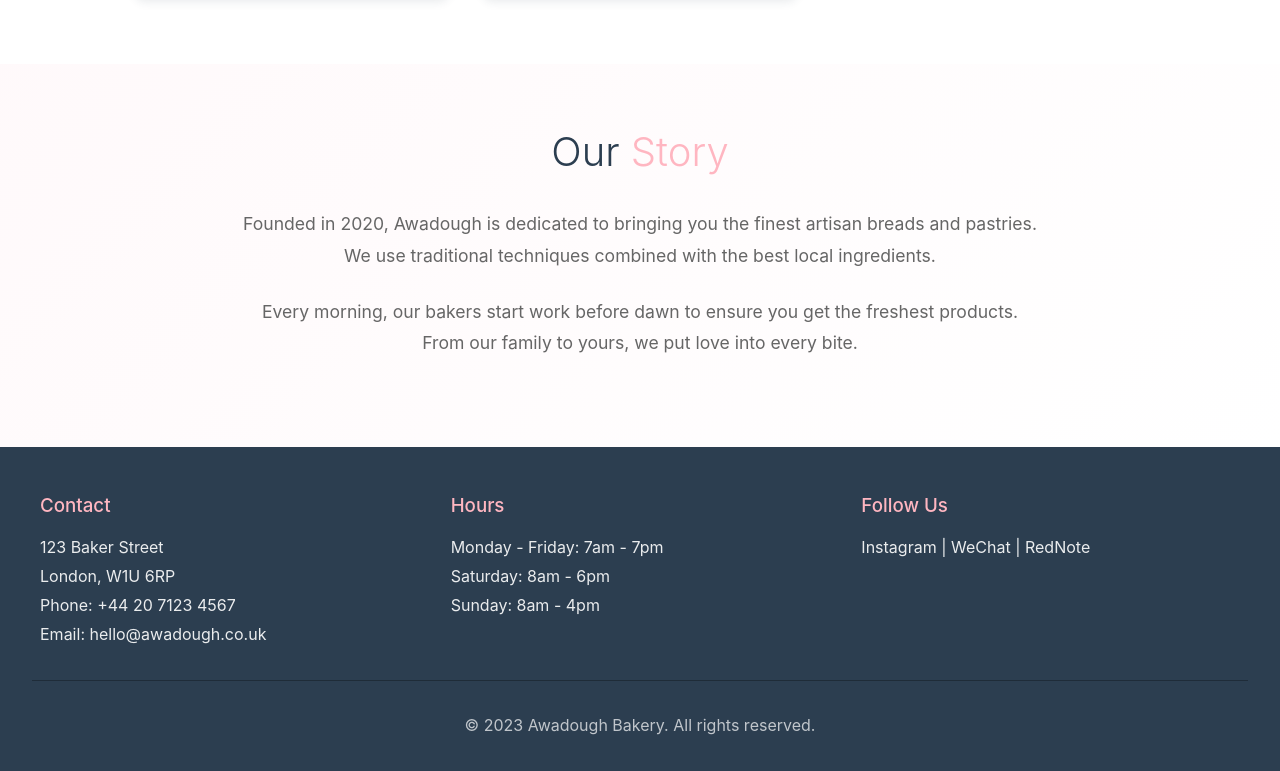
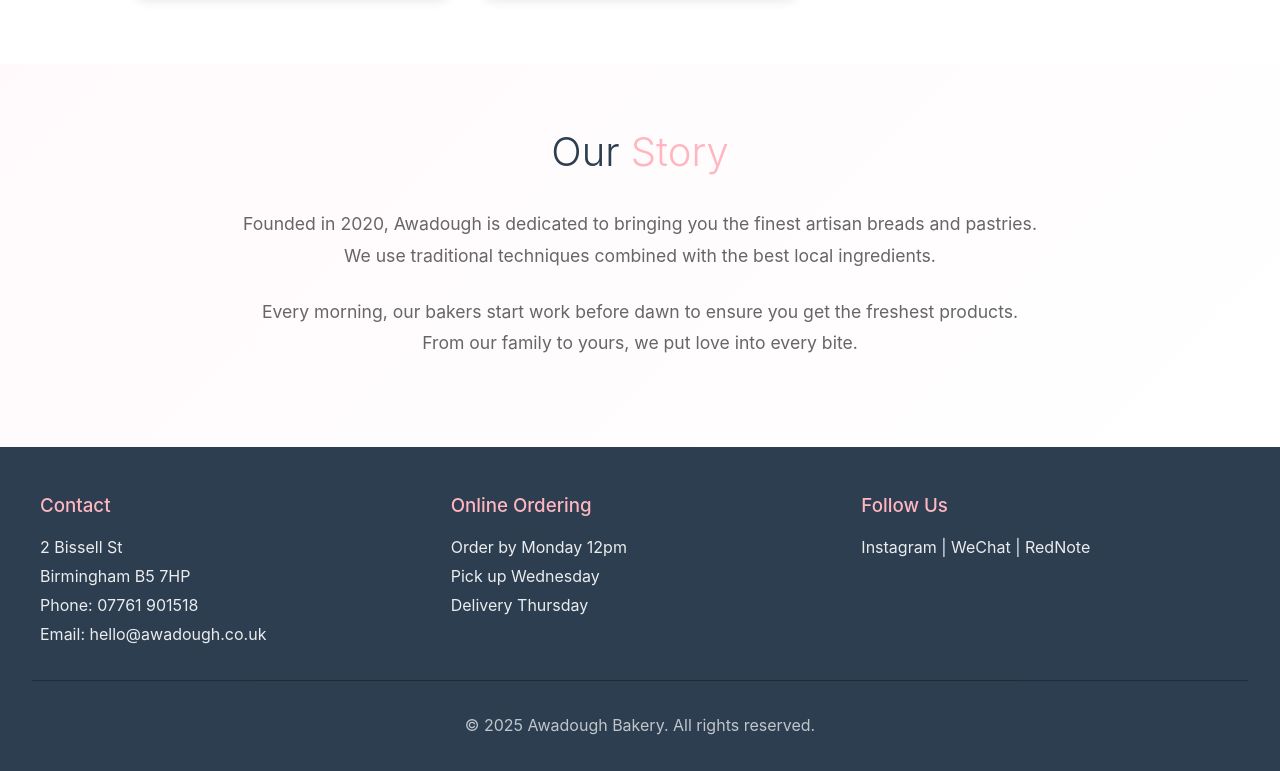
Before and after one commit to jinxu06/awadough, a React (Vite) app: page / in a window 1280 px wide. Shown: the part 3501-4272 px from the top of the page. Built offline with nearby package versions, Linux system fonts and the light colour scheme.

Commit message:
update contacts

```diff
--- a/src/components/Footer.tsx
+++ b/src/components/Footer.tsx
@@ -52,17 +52,17 @@ const Footer = () => {
       <FooterContent>
         <FooterSection>
           <h3>{t('footer.contact')}</h3>
-          <p>123 Baker Street<br />
-          London, W1U 6RP<br />
-          {language === 'en' ? 'Phone' : '电话'}: +44 20 7123 4567<br />
+          <p>2 Bissell St<br />
+          Birmingham B5 7HP<br />
+          {language === 'en' ? 'Phone' : '电话'}: 07761 901518<br />
           {language === 'en' ? 'Email' : '邮箱'}: hello@awadough.co.uk</p>
         </FooterSection>
         <FooterSection>
-          <h3>{t('footer.hours')}</h3>
+          <h3>{t('footer.ordering')}</h3>
           <ul>
-            <li>{t('footer.weekdays')}</li>
-            <li>{t('footer.saturday')}</li>
-            <li>{t('footer.sunday')}</li>
+            <li>{t('footer.orderDeadline')}</li>
+            <li>{t('footer.pickup')}</li>
+            <li>{t('footer.delivery')}</li>
           </ul>
         </FooterSection>
         <FooterSection>
--- a/src/contexts/LanguageContext.tsx
+++ b/src/contexts/LanguageContext.tsx
@@ -103,12 +103,12 @@ export const LanguageProvider: React.FC<LanguageProviderProps> = ({ children })
 
       // Footer
       'footer.contact': 'Contact',
-      'footer.hours': 'Hours',
+      'footer.ordering': 'Online Ordering',
       'footer.follow': 'Follow Us',
-      'footer.weekdays': 'Monday - Friday: 7am - 7pm',
-      'footer.saturday': 'Saturday: 8am - 6pm',
-      'footer.sunday': 'Sunday: 8am - 4pm',
-      'footer.copyright': '© 2023 Awadough Bakery. All rights reserved.',
+      'footer.orderDeadline': 'Order by Monday 12pm',
+      'footer.pickup': 'Pick up Wednesday',
+      'footer.delivery': 'Delivery Thursday',
+      'footer.copyright': '© 2025 Awadough Bakery. All rights reserved.',
     },
     zh: {
       // Header
@@ -187,11 +187,11 @@ export const LanguageProvider: React.FC<LanguageProviderProps> = ({ children })
 
       // Footer
       'footer.contact': '联系方式',
-      'footer.hours': '营业时间',
+      'footer.ordering': '在线订购',
       'footer.follow': '关注我们',
-      'footer.weekdays': '周一至周五：早7点-晚7点',
-      'footer.saturday': '周六：早8点-晚6点',
-      'footer.sunday': '周日：早8点-下午4点',
+      'footer.orderDeadline': '周一中午12点前下单',
+      'footer.pickup': '周三自取',
+      'footer.delivery': '周四配送',
       'footer.copyright': '© 2023 阿瓦面包坊。保留所有权利。',
     }
   }
```
